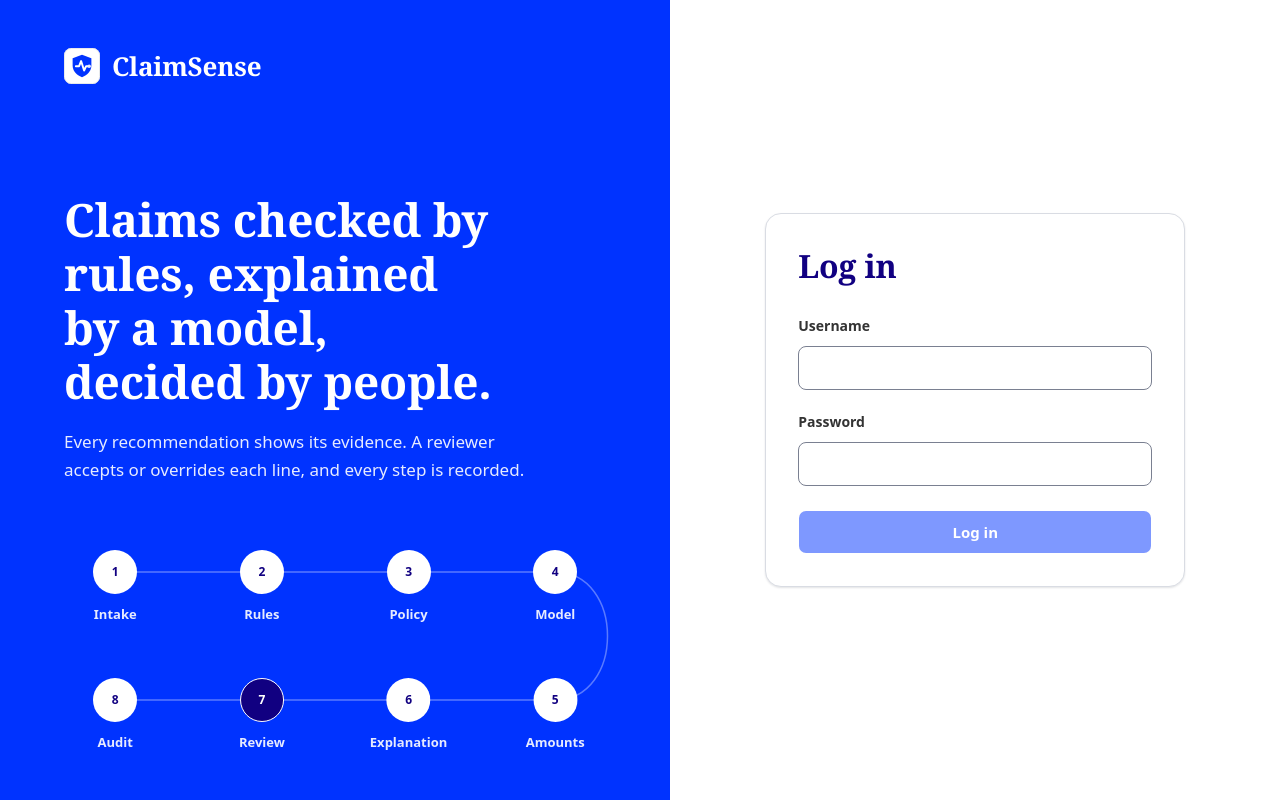
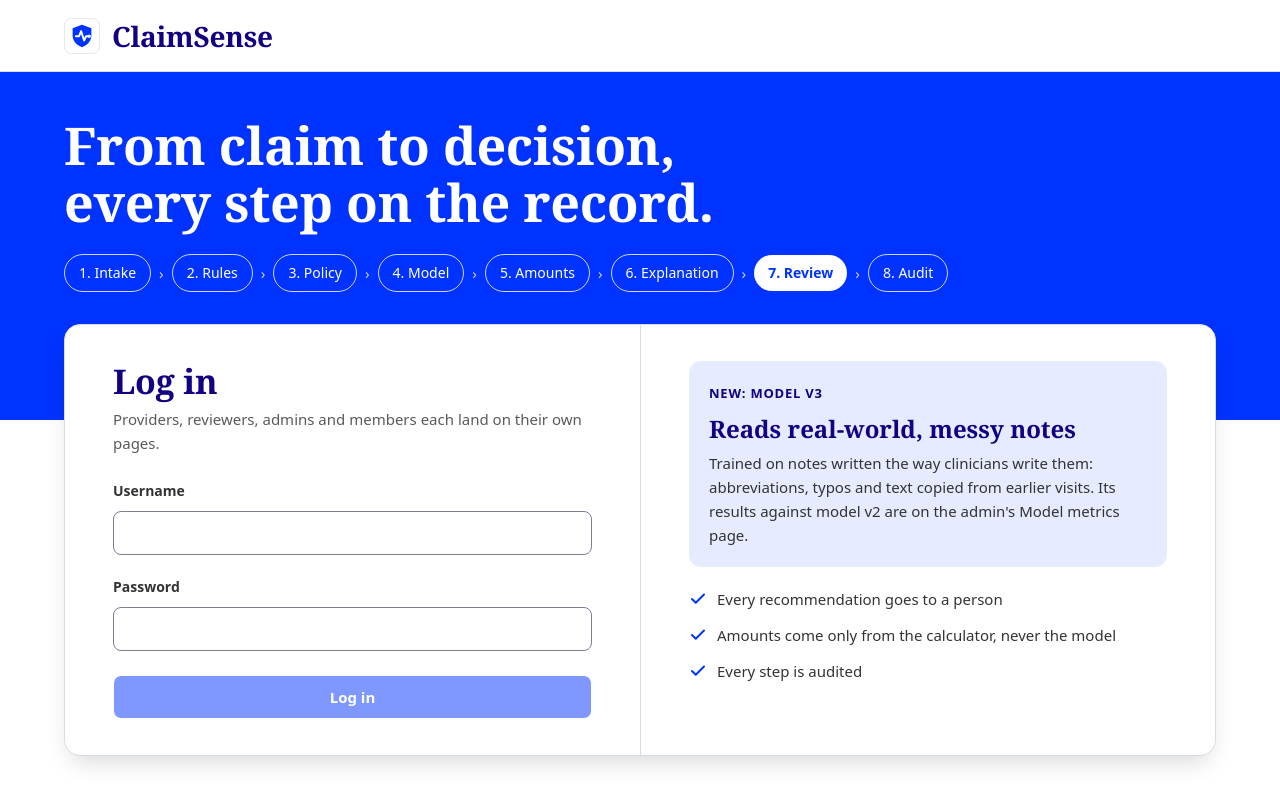
Before and after one commit to Rithwik010/ClaimSense-app, a React (Vite) app in the folder frontend-web/: page /login in a window 1280 px wide. Built offline with nearby package versions, Linux system fonts and the light colour scheme; no server answers.

Commit message:
Login page: the claim's journey band and a card over it, the canvas's design 3 (D-UI-9); no watermark; the pipeline beam removed

```diff
--- a/frontend-web/src/components/fx.tsx
+++ b/frontend-web/src/components/fx.tsx
@@ -1,11 +1,11 @@
 // Small, restrained motion pieces (DESIGN.md, D-UI-5), written here on Motion and Tailwind rather
-// than installed: a blur-fade entrance, a spotlight card, a count-up for counts, the logo, and the
-// login page's pipeline beam (ideas from Magic UI's Blur Fade, Magic Card, Number Ticker and
-// Animated Beam). Every one respects prefers-reduced-motion through MotionConfig in main.tsx.
+// than installed: a blur-fade entrance, a spotlight card, a count-up for counts and the logo (ideas
+// from Magic UI's Blur Fade, Magic Card and Number Ticker). Every one respects
+// prefers-reduced-motion through MotionConfig in main.tsx.
 // Money and decisions are never animated: NumberTicker is for counts only.
 
 import { animate, motion, useReducedMotion } from "motion/react";
-import { useEffect, useId, useRef, useState, type CSSProperties, type PointerEvent, type ReactNode } from "react";
+import { useEffect, useRef, useState, type CSSProperties, type PointerEvent, type ReactNode } from "react";
 
 /** Fades and un-blurs its children once, rising 6 px. */
 export function BlurFade({
@@ -114,63 +114,3 @@ export function Wordmark({ className = "" }: { className?: string }) {
     <span className={`font-heading font-bold tracking-[-0.01em] ${className}`}>ClaimSense</span>
   );
 }
-
-const STAGES = ["Intake", "Rules", "Policy", "Model", "Amounts", "Explanation", "Review", "Audit"];
-
-/**
- * The pipeline on the login page's blue panel: eight stages in two rows joined by one path; a short band of
- * light travels along it slowly. Decorative: the stage names are also in the text beside it.
- */
-export function PipelineBeam() {
-  const reduce = useReducedMotion();
-  const id = useId().replace(/:/g, "");
-  // Two rows of four, read like the claim moves: left to right, down, then right to left.
-  const W = 520;
-  const col = (i: number) => 40 + (i % 4) * ((W - 80) / 3);
-  const pos = STAGES.map((_, i) => (i < 4 ? { x: col(i), y: 40 } : { x: col(7 - i), y: 168 }));
-  const path = `M${pos[0]!.x} 40 H${pos[3]!.x} C ${pos[3]!.x + 70} 40, ${pos[4]!.x + 70} 168, ${pos[4]!.x} 168 H${pos[7]!.x}`;
-  return (
-    <div className="relative mx-auto w-full max-w-[520px]" aria-hidden>
-      <svg viewBox={`0 0 ${W} 220`} className="w-full overflow-visible">
-        <defs>
-          <linearGradient id={`beam-${id}`} x1="0" x2="1" y1="0" y2="0">
-            <stop offset="0" stopColor="#FFFFFF" stopOpacity="0" />
-            <stop offset="0.4" stopColor="#FFFFFF" />
-            <stop offset="0.7" stopColor="#e6ebff" />
-            <stop offset="1" stopColor="#e6ebff" stopOpacity="0" />
-          </linearGradient>
-        </defs>
-        <path d={path} stroke="rgb(255 255 255 / 0.35)" strokeWidth="1.5" fill="none" />
-        <motion.path
-          d={path}
-          stroke={`url(#beam-${id})`}
-          strokeWidth="2.5"
-          strokeLinecap="round"
-          fill="none"
-          strokeDasharray="90 1400"
-          initial={{ strokeDashoffset: reduce ? -400 : 90 }}
-          animate={reduce ? undefined : { strokeDashoffset: -1400 }}
-          transition={{ duration: 7, ease: "linear", repeat: Infinity, repeatDelay: 1 }}
-        />
-      </svg>
-      {pos.map((p, i) => (
-        <div
-          key={STAGES[i]}
-          className="absolute flex -translate-x-1/2 -translate-y-[22px] flex-col items-center gap-2"
-          style={{ left: `${(p.x / W) * 100}%`, top: `${(p.y / 220) * 100}%` }}
-        >
-          <span
-            className={`grid size-11 place-items-center rounded-full border text-[12px] font-semibold ${
-              STAGES[i] === "Review"
-                ? "border-white bg-ink-strong text-white"
-                : "border-white/60 bg-white text-ink-strong"
-            }`}
-          >
-            {i + 1}
-          </span>
-          <span className="text-[13px] font-semibold whitespace-nowrap text-[#e6ebff]">{STAGES[i]}</span>
-        </div>
-      ))}
-    </div>
-  );
-}
--- a/frontend-web/src/pages/Login.tsx
+++ b/frontend-web/src/pages/Login.tsx
@@ -1,17 +1,25 @@
 // Login, the only public page (D-AUTH-1): username and password. After logging in, the page asked
-// for (when the role may open it) or the role's home. Wide screens also show what ClaimSense
-// does, with the pipeline drawn as a slow beam of light.
+// for (when the role may open it) or the role's home. The page (D-UI-9, the canvas's login design
+// 3): a blue band with the claim's journey, and a card over it with the form and what ClaimSense is.
 
+import { Check } from "lucide-react";
 import { useState } from "react";
 import { Navigate, useLocation, useNavigate } from "react-router";
 
 import { ApiError } from "@/api/client";
 import type { Role } from "@/api/types";
-import { BlurFade, LogoMark, PipelineBeam, Wordmark } from "@/components/fx";
+import { BlurFade, LogoMark, Wordmark } from "@/components/fx";
 import { ErrorNotice } from "@/components/States";
 import { Button } from "@/components/ui/button";
 import { Input } from "@/components/ui/input";
 import { PAGES, homeFor, useAuth } from "@/lib/auth";
+
+const STAGES = ["Intake", "Rules", "Policy", "Model", "Amounts", "Explanation", "Review", "Audit"];
+const PROMISES = [
+  "Every recommendation goes to a person",
+  "Amounts come only from the calculator, never the model",
+  "Every step is audited",
+];
 
 /** The page the user asked for before logging in, if their role may open it. */
 function destination(from: string | undefined, role: Role): string {
@@ -36,39 +44,41 @@ export function Login() {
   const wrong = error instanceof ApiError && error.status === 401;
 
   return (
-    <main className="relative grid min-h-svh lg:grid-cols-[1.1fr_1fr]">
-      {/* The story of a claim, for the wide screen: wordmark, one line, the pipeline. */}
-      <section aria-label="About ClaimSense" className="relative hidden flex-col justify-between overflow-hidden bg-sidebar px-12 py-12 text-white lg:flex xl:px-16">
-        <BlurFade className="relative flex items-center gap-3">
-          <LogoMark size={36} />
-          <Wordmark className="text-[26px] text-white" />
-        </BlurFade>
-        <div className="relative max-w-[560px]">
-          <BlurFade delay={0.08}>
-            <h2 className="text-[40px] leading-[48px] font-bold text-white xl:text-[46px] xl:leading-[54px]">
-              Claims checked by rules, explained by a model, decided by people.
-            </h2>
-          </BlurFade>
-          <BlurFade delay={0.16}>
-            <p className="mt-5 max-w-[48ch] text-[17px] leading-7 text-[#e6ebff]">
-              Every recommendation shows its evidence. A reviewer accepts or overrides each line, and every step
-              is recorded.
-            </p>
-          </BlurFade>
-          <BlurFade delay={0.24} className="mt-12">
-            <PipelineBeam />
-          </BlurFade>
-        </div>
+    <main className="min-h-svh bg-white">
+      <header className="flex h-16 items-center gap-3 border-b border-rules px-4 md:h-[72px] md:px-16">
+        <LogoMark size={36} />
+        <Wordmark className="text-[26px] text-ink-strong md:text-[28px]" />
+      </header>
+      {/* The claim's journey, on the blue band (D-UI-9): the pipeline's steps, the review step marked. */}
+      <section aria-labelledby="login-story" className="bg-sidebar px-4 pt-7 pb-28 text-white md:px-16 md:pt-11 md:pb-32">
+        <h2 id="login-story" className="max-w-[900px] text-[31px] leading-[1.15] font-bold text-white md:text-[52px] md:leading-[1.1]">
+          From claim to decision, every step on the record.
+        </h2>
+        <p className="mt-3 text-[15px] text-[#e6ebff] md:hidden">Rules, evidence from the notes, and a person decides.</p>
+        <ol aria-label="The pipeline" className="mt-6 hidden flex-wrap items-center gap-2 md:flex">
+          {STAGES.map((stage, i) => (
+            <li key={stage} className="flex items-center gap-2">
+              <span
+                className={`rounded-full px-3.5 py-1.5 text-[14px] whitespace-nowrap ${
+                  stage === "Review" ? "bg-white font-bold text-primary" : "border border-[#ccd6ff] text-white"
+                }`}
+              >
+                {i + 1}. {stage}
+              </span>
+              {i < STAGES.length - 1 && (
+                <span aria-hidden className="text-[#ccd6ff]">
+                  ›
+                </span>
+              )}
+            </li>
+          ))}
+        </ol>
       </section>
 
-      <div className="relative grid place-items-center px-4 py-10 sm:px-8">
-        <BlurFade delay={0.1} className="w-full max-w-[420px]">
-          <div className="mb-8 flex items-center gap-3 lg:hidden">
-            <LogoMark size={32} />
-            <Wordmark className="text-[24px] text-ink-strong" />
-          </div>
+      <div className="relative z-10 mx-4 -mt-20 mb-10 md:mx-16 md:-mt-24">
+        <BlurFade className="mx-auto grid max-w-[1152px] overflow-hidden rounded-xl border border-rules bg-white shadow-lg lg:grid-cols-2">
           <form
-            className="rounded-xl border border-rules bg-white p-7 shadow-sm sm:p-8"
+            className="p-6 sm:p-9 lg:px-12"
             onSubmit={(event) => {
               event.preventDefault();
               setPending(true);
@@ -79,7 +89,10 @@ export function Login() {
                 .finally(() => setPending(false));
             }}
           >
-            <h1 className="mb-7 text-[32px] leading-10 font-bold">Log in</h1>
+            <h1 className="mb-1.5 text-[32px] leading-10 font-bold md:text-[34px]">Log in</h1>
+            <p className="mb-6 text-[15px] text-ink-muted">
+              Providers, reviewers, admins and members each land on their own pages.
+            </p>
             <label className="mb-5 grid gap-2 text-[14px] font-semibold" htmlFor="username">
               Username
               <Input
@@ -121,6 +134,27 @@ export function Login() {
               {pending ? "Logging in" : "Log in"}
             </Button>
           </form>
+          <aside
+            aria-label="About ClaimSense"
+            className="hidden flex-col gap-5 border-t border-rules p-6 sm:flex sm:p-9 lg:border-t-0 lg:border-l lg:px-12"
+          >
+            <div className="rounded-lg bg-brand-tint p-5">
+              <p className="text-[13px] font-bold tracking-[0.06em] text-ink-strong uppercase">New: model v3</p>
+              <p className="mt-2 font-heading text-[24px] leading-8 font-bold text-ink-strong">Reads real-world, messy notes</p>
+              <p className="mt-1.5 text-[15px] leading-6">
+                Trained on notes written the way clinicians write them: abbreviations, typos and text copied from
+                earlier visits. Its results against model v2 are on the admin's Model metrics page.
+              </p>
+            </div>
+            <ul className="flex flex-col gap-3 text-[15px]">
+              {PROMISES.map((text) => (
+                <li key={text} className="flex items-center gap-2.5">
+                  <Check aria-hidden className="size-[18px] shrink-0 text-primary" strokeWidth={2.6} />
+                  {text}
+                </li>
+              ))}
+            </ul>
+          </aside>
         </BlurFade>
       </div>
     </main>
```
Also changed, not shown: 2 other files (tests, documents, lock files or other folders).
